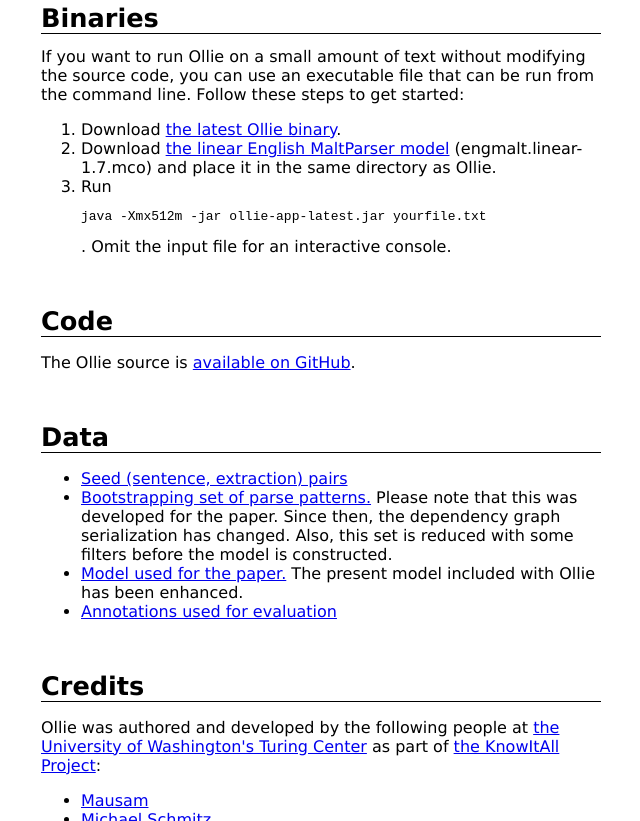
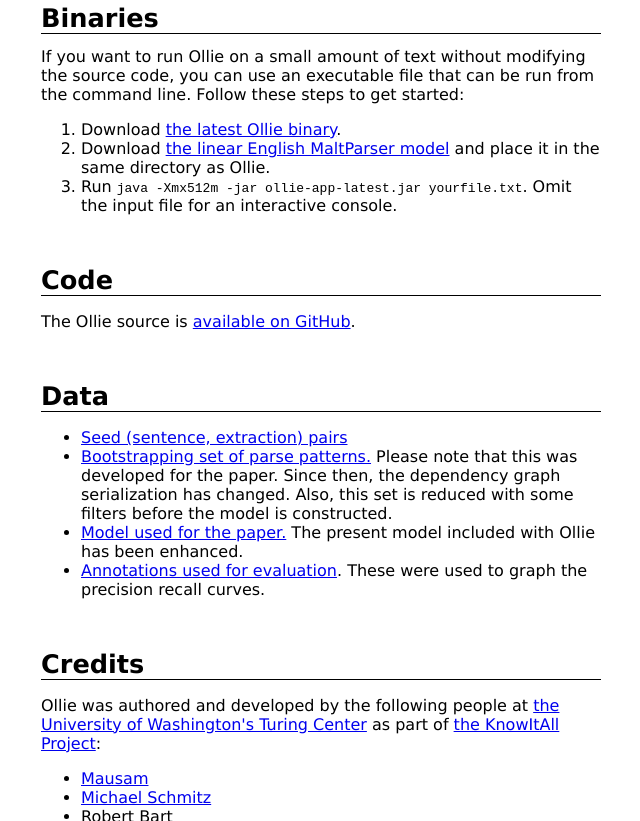
Before and after one commit to knowitall/ollie, a plain HTML site: page index.html in a window 1280 px wide. Shown: the part 455-1276 px from the top of the page, without its empty margins (319-959 px from the left). Drawn offline with Linux system fonts and the light colour scheme.

Commit message:
Small changes.

```diff
--- a/index.html
+++ b/index.html
@@ -127,8 +127,8 @@
         If you want to run Ollie on a small amount of text without modifying the source code, you can use an executable file that can be run from the command line. Follow these steps to get started:
         <ol>
         <li> Download <a href="http://knowitall.cs.washington.edu/ollie/ollie-app-latest.jar">the latest Ollie binary</a>.</li>
-        <li> Download <a href="http://www.maltparser.org/mco/english_parser/engmalt.linear-1.7.mco">the linear English MaltParser model</a> (engmalt.linear-1.7.mco) and place it in the same directory as Ollie.</li>
-        <li> Run <pre>java -Xmx512m -jar ollie-app-latest.jar yourfile.txt</pre>. Omit the input file for an interactive console.</li>
+        <li> Download <a href="http://www.maltparser.org/mco/english_parser/engmalt.linear-1.7.mco">the linear English MaltParser model</a> and place it in the same directory as Ollie.</li>
+        <li> Run <code>java -Xmx512m -jar ollie-app-latest.jar yourfile.txt</code>. Omit the input file for an interactive console.</li>
         </ol>
         <h2>Code</h2>
         <p>
@@ -141,7 +141,7 @@
             <li><a href="http://knowitall.cs.washington.edu/ollie/data/lemmagrep.txt.bz2">Seed (sentence, extraction) pairs</a></li>
             <li><a href="http://knowitall.cs.washington.edu/ollie/data/patterned-all.txt.bz2">Bootstrapping set of parse patterns.</a>  Please note that this was developed for the paper.  Since then, the dependency graph serialization has changed.  Also, this set is reduced with some filters before the model is constructed.</li>
             <li><a href="http://knowitall.cs.washington.edu/ollie/data/openparse-paper.model">Model used for the paper.</a>  The present model included with Ollie has been enhanced.</li>
-            <li><a href="http://knowitall.cs.washington.edu/ollie/data/annotations.tar.bz2">Annotations used for evaluation</a></li>
+            <li><a href="http://knowitall.cs.washington.edu/ollie/data/annotations.tar.bz2">Annotations used for evaluation</a>.  These were used to graph the precision recall curves.</li>
         </ul>
         </p>
 
```
